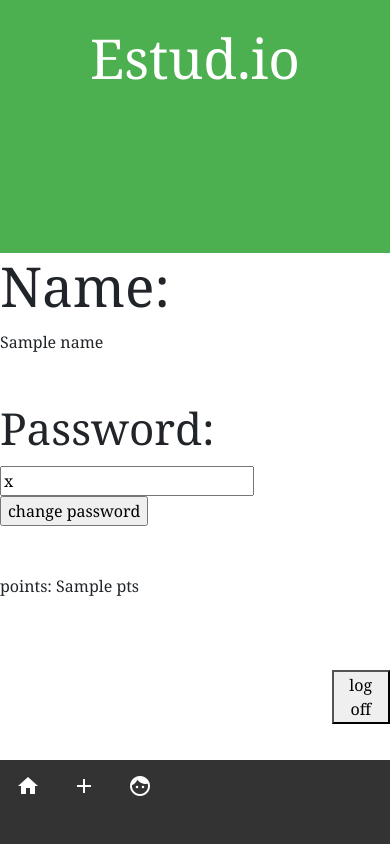
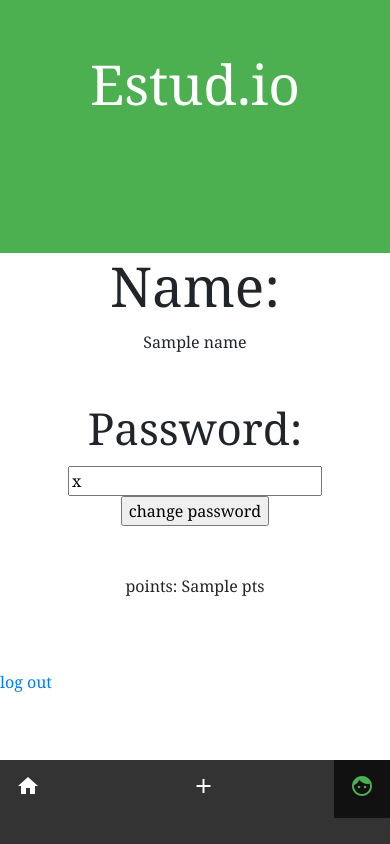
Before and after one commit to Richardjiemenz0812/estud.io, a Flask app: template templates/profile.html in a window 390 px wide. Run offline with Flask 2, Linux system fonts and the light colour scheme; the template is opened without the code that fills it: most values are stand-ins (such as "Sample title", 1, 10 or a date in 2020); some libraries are stand-ins or nearby versions.

Commit message:
fixed phone banners text

```diff
--- a/static/css/main.css
+++ b/static/css/main.css
@@ -28,15 +28,14 @@ body,html{
 
 .banner-text{
     text-align: center;
-    top: 20%;
-    left: 45%;
-    position: absolute;
+    top: 30%;
+    position: relative;
     text-decoration: none;
     color: white;
 }
 
 .banner-text2{
-  top: 30%;
+  top: 40%;
   position: relative;
   text-decoration: none;
   color: white;
@@ -113,10 +112,10 @@ body,html{
   .li-nav a{float: left; border-bottom: none;}
   li{list-style-type: none; margin: 0;}
   #ul-nav{position: fixed; top: 90%; float: left; width: 100%; height: 10%;}
-  .banner-text{top: 30%; left: 40%;}
+  .banner-text{top: 30%;}
   .banner-text a{color: #4CAF50;}
   .banner2{height: 30%;}
-  .banner-text2{text-align: center; top: 10%; text-decoration: none; color: white;}
+  .banner-text2{text-align: center; top: 20%; text-decoration: none; color: white;}
   .cont{margin-left: 0%; margin-bottom: 70px;}
   .rate{margin-left: 85%;}
   #right{float: right;}
--- a/static/js/main.js
+++ b/static/js/main.js
@@ -1,3 +1,10 @@
+/*window.addEventListener('load', () => {
+    regissw()
+})
+*/
+
+
+
 function delcookie(){
     document.cookie = "user" + '=; Max-Age=0'
 }
@@ -5,3 +12,17 @@ function delcookie(){
 function menu(){
     prompt("yolo")
 }
+
+function regissw(){
+    navigator.serviceWorker.register("/sw.js")
+    install()
+}
+/*
+function install(){
+    navigator.serviceWorker.register('./sw.js').then(function(registration) {
+        if (registration.installing) {
+            // Service Worker is Installing
+        }
+    })
+}
+*/
--- a/templates/base.html
+++ b/templates/base.html
@@ -10,19 +10,19 @@
 
 </head>
 <body>
-    <div>
+    <div id="nav-bar">
         <ul id="ul-nav">
-            <li class="li-nav"><a href="/"> <i class="material-icons">home</i></a></li>
-            <li class="li-nav"><a href="/add"><i class="material-icons">add</i></a></li>
-            <li class="li-nav"><a href="/login"><i class="material-icons">face</i></a></li>
+            <li class="li-nav"><a href="/"><i class="material-icons">home</i></a></li>
+            <li class="li-nav" id="center"><a href="/add" id="add"><i class="material-icons">add</i></a></li>
+            <li class="li-nav" id="right"><a href="/login" id="profile"><i class="material-icons">face</i></a></li>
         </ul>
     </div>
     <header class="banner2">
         <div class="banner-text2">
-            <h1><a href="/">Estud.io</a></h1>
+            <center><h1><a href="/">Estud.io</a></h1></center>
         </div>
     </header>
-
+    <script src="/static/js/main.js"></script>
     <div class="cont">
         {% block content %}
 
--- a/templates/profile.html
+++ b/templates/profile.html
@@ -1,6 +1,7 @@
 {% extends 'base.html' %}
 {% block content %}
 
+<center>
     <h1>Name:</h1>{{ name }}
     <br>
     <br>
@@ -14,8 +15,14 @@ points: {{ pts }}
     <br>
     <br>
     <br>
-<button onclick="delcookie()" class="rate">log off</button>
+</center>
 
-<script src="/static/js/main.js"></script>
+<script>
+    document.getElementById("profile").style.color = "#4CAF50"
+    document.getElementById("profile").style.backgroundColor = "#111"
+</script>
+<a href="/logout">log out</a>
+
+
 
 {% endblock content %}
--- a/templates/search.html
+++ b/templates/search.html
@@ -3,9 +3,11 @@
 
 <center>
     <h1>{{ title }}</h1>
+</center>
     <br>
     <p id="post"></p>
     <br>
+<center>
     <img src="/static/imgs/{{img}}" width="300" height="200" alt="">
 </center>
 <div>
```
Also changed, not shown: static/js/sw.js (added, +13 -0 lines), templates/add.html (+8 -2 lines), templates/index.html (+6 -5 lines), static/manifest.webmanifest (added). Lines whose indentation alone changed are shown as unchanged.
